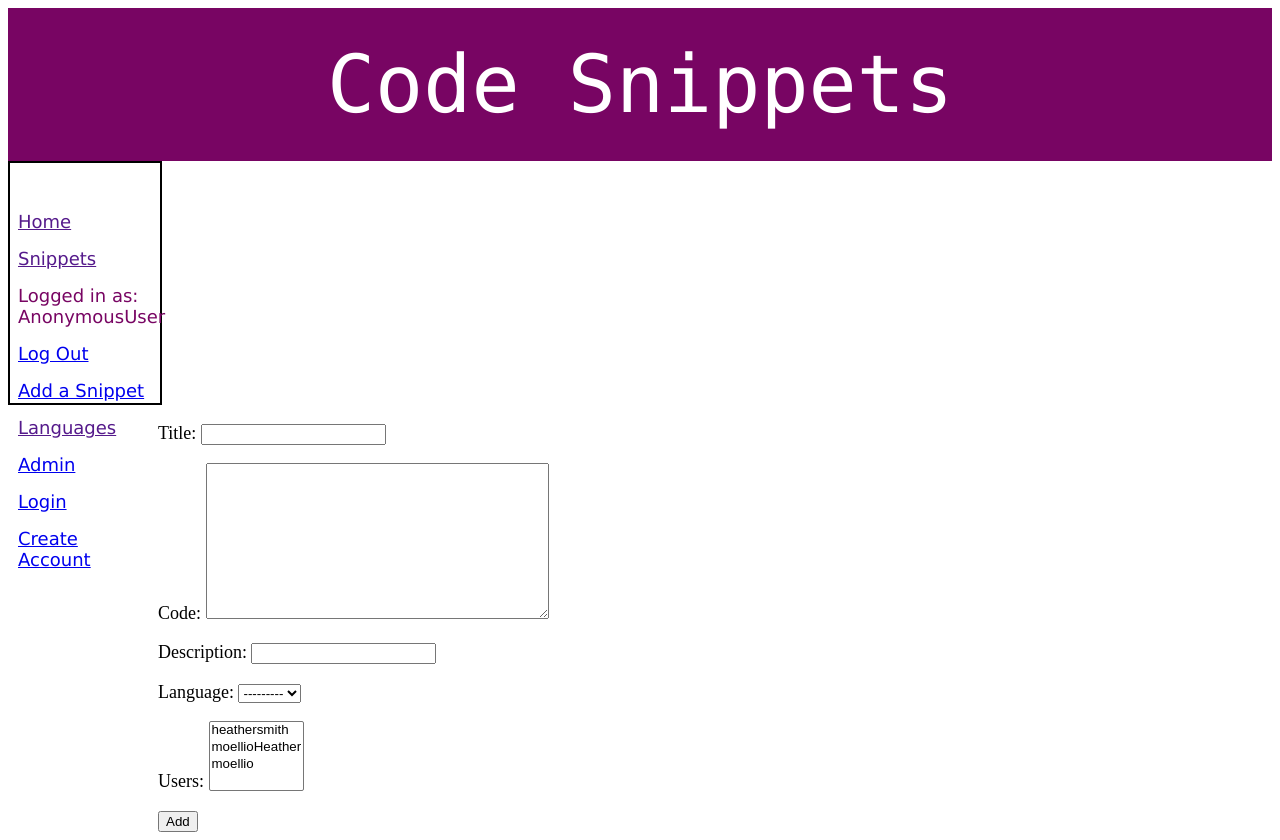
After one commit to Momentum-Team-14/django-duplex-moellioHeather, a Django app: page /new_snippet/ in a window 1280 px wide. The commit adds this page. Run offline with Django 4.2, Linux system fonts and the light colour scheme; data comes from the database, SQL or seed files in the repository; both versions use the stored data as it was after the commit.

```diff
--- a/config/settings.py
+++ b/config/settings.py
@@ -129,5 +129,6 @@ STATICFILES_DIRS = [
 DEFAULT_AUTO_FIELD = 'django.db.models.BigAutoField'
 
 # Django Registration Redux
+LOGIN_REDIRECT_URL = '/'
 SIMPLE_BACKEND_REDIRECT_URL = '/'
 AUTH_USER_MODEL = 'snippets.User'
--- a/config/urls.py
+++ b/config/urls.py
@@ -19,4 +19,5 @@ from django.urls import path, include
 urlpatterns = [
     path("admin/", admin.site.urls),
     path('accounts/', include('registration.backends.simple.urls')),
+    path('', include('snippets.urls')),
 ]
--- /dev/null
+++ b/snippets/forms.py
@@ -0,0 +1,9 @@
+from django.forms import ModelForm
+from .models import Snippet
+
+
+class SnippetForm(ModelForm):
+
+    class Meta:
+        model = Snippet
+        fields = '__all__'
--- a/snippets/models.py
+++ b/snippets/models.py
@@ -1,5 +1,6 @@
 from django.db import models
 from django.contrib.auth.models import AbstractUser as BaseUser
+from django.urls import reverse
 
 
 # Create your models here.
@@ -8,19 +9,25 @@ class User(BaseUser):
 
 
 class Snippet(models.Model):
+    title = models.CharField(max_length=100)
     code = models.TextField()
     description = models.CharField(max_length=512, default="")
     language = models.ForeignKey(
         'Language', on_delete=models.CASCADE, related_name="snippets", blank=True, null=True)
+    # image =
     # related name should be the plural of the model that it's in. This is a O2M relationship. A snippet has one user. A user has many snippets.
     # user = models.ForeignKey(User, on_delete=models.CASCADE, related_name="snippets")
     # if I want to have more than one user associated with a snippet, I use an M2M field
     users = models.ManyToManyField('User', related_name='snippets')
 
     def __str__(self):
-        return f'{self.description} in {self.language}'
+        return f'{self.title}'
 
 
 class Language(models.Model):
     name = models.CharField(max_length=255)
     version = models.FloatField(blank=True, null=True)
+
+
+    def __str__(self):
+        return f'{self.name}'
--- a/snippets/urls.py
+++ b/snippets/urls.py
@@ -2,4 +2,18 @@ from django.urls import path
 from . import views
 
 urlpatterns = [
-    path('', views.list_albums, name='list_albums'),
+    path('', views.snippets_list, name='snippets_list'),
+    # path('snippet_title/<int:pk>', views.snippet_detail, name='snippet_detail'),
+    path('new_snippet/', views.newSnippet, name="new_snippet"),
+    # path('edit_snippet/<int:pk>', views.editSnippet, name="edit_snippet"),
+]
+
+
+# urlpatterns = [
+#     path('', views.list_albums, name='list_albums'),
+#     path('album_title/<int:pk>', views.album_detail, name='album_detail'),
+#
+#     # path('delete_item/<int:pk>/', views.deleteItem, name="delete_item"),
+#     path('create_album/', views.createAlbum, name="create_album"),
+#     path('edit_album/<int:pk>', views.editAlbum, name="edit_album"),
+#     path('delete_album/<int:pk>', views.deleteAlbum, name="delete_album"),
--- a/snippets/views.py
+++ b/snippets/views.py
@@ -1,3 +1,57 @@
-from django.shortcuts import render
+from django.shortcuts import render, redirect, get_object_or_404
+from .models import Snippet
+from .forms import SnippetForm
+from django.contrib.auth.decorators import login_required
+# Create your views here.
 
-# Create your views here.
+
+def snippets_list(request):
+    snippets = Snippet.objects.all()
+    return render(request, 'snippets/snippets_list.html', {'snippets': snippets})
+
+# def album_detail(request, pk):
+#     album = get_object_or_404(Album, pk=pk)
+#     return render(request, 'albums/album_detail.html', {'album': album})
+
+
+def newSnippet(request):
+    form = SnippetForm()
+    if request.method == "POST":
+        # print(request.POST)
+        form = SnippetForm(request.POST)
+        if form.is_valid():
+            form.save()
+            return redirect('snippets_list')
+
+    context = {'form': form}
+    return render(request, 'snippets/new_snippet.html', context)
+
+
+def editSnippet(request, pk):
+    snippet = Snippet.objects.get(pk=pk)
+    form = SnippetForm(instance=snippet)
+
+    if request.method == "POST":
+        form = SnippetForm(request.POST, instance=snippet)
+        if form.is_valid():
+            form.save()
+            return redirect('/')
+
+    context = {'form': form}
+    return render(request, 'snippet/new_snippet.html', context)
+
+
+# def createLanguage(request, pk):
+#     snippet = Snippet.objects.get(pk=pk)
+
+#     if request.method == "POST":
+#         form = SnippetForm(request.POST, instance=snippet)
+#         if form.is_valid():
+#             form.save()
+#             return redirect('/')
+
+#     context = {'form': form}
+#     # def deleteAlbum(request, pk):
+#     return render(request, 'snippet/new_snippet.html', context)
+# #     context = {}
+# #     return render(request, 'albums/delete.html', context)
--- a/static/css/styles.css
+++ b/static/css/styles.css
@@ -0,0 +1,39 @@
+.header {
+    padding-top: 30px;
+    padding-bottom: 30px;
+    text-align: center;
+    background-color: #780563;
+    color: white;
+    font-size: 5rem;
+    font-family: "monaco" ,monospace;
+
+  }
+
+.sidebar {
+
+    height: 200px;
+    width: 150px;
+    position: static;
+    top: 120px;
+    left: 0;
+    padding-top: 40px;
+    background-color: white;
+    border: solid 2px black;
+    }
+
+.sidebar div {
+    padding: 8px;
+    font-size: 18px;
+    display: block;
+    color: #780563;
+    font-family: "geneva";
+    }
+
+.body-content {
+    margin-left: 150px;
+    font-size: 18px;
+    }
+
+.code {
+    font-family: "monaco";
+}
--- a/templates/base.html
+++ b/templates/base.html
@@ -5,12 +5,29 @@
     <meta charset="UTF-8">
     <meta http-equiv="X-UA-Compatible" content="IE=edge">
     <meta name="viewport" content="width=device-width, initial-scale=1.0">
-    <link rel="stylesheet" href="{% static 'css/style.css' %}">
+    <link rel="stylesheet" href="{% static 'css/styles.css' %}">
     <title>Document</title>
 
 </head>
 <body>
+<div class="header">
+    <header><a href=""></a>Code Snippets</header>
+</div>
+<div class="sidebar">
+    <div><a href="">Home</a></div>
+    <div><a href="">Snippets</a></div>
+    <div class="user">Logged in as: {{ user }}</a></div>
+    <div><a href='/accounts/logout'>Log Out</a></div>
+    <div class="add-snippet"><a href="{% url 'new_snippet' %}">Add a Snippet</a></div>
+    <div><a href="">Languages</a></div>
+    <div><a href="{% url 'admin:index' %}">Admin</a></div>
+    <div><a href="{% url 'auth_login' %}">Login</a></div>
+    <div><a href="{% url 'registration_register' %}">Create Account</a></div>
+</div>
+
+<div class="body-content">
     {% block content %}
     {% endblock %}
+</div>
 </body>
 </html>
--- /dev/null
+++ b/templates/snippets/new_snippet.html
@@ -0,0 +1,11 @@
+{% extends 'base.html' %}
+
+{% block content %}
+<div class="new-snippet">
+    <form action="" method="POST">
+        {% csrf_token %}
+        {{ form.as_p }} <!-- renders forms as paragraph tags -->
+        <button type="Submit">Add</button>
+    </form>
+</div>
+{% endblock content %}
```
Also changed, not shown: snippets/admin.py (+11 -0 lines), templates/snippets/snippets_list.html (added, +11 -0 lines), db.sqlite3, snippets/migrations/0002_snippet_title.py (added), templates/login.html (deleted), 1 other file.
